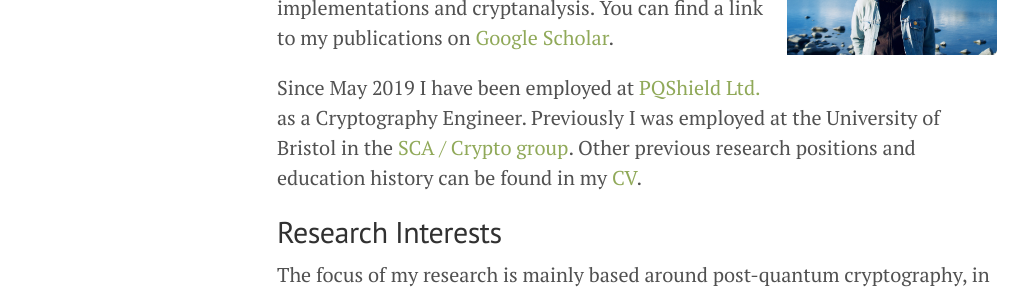
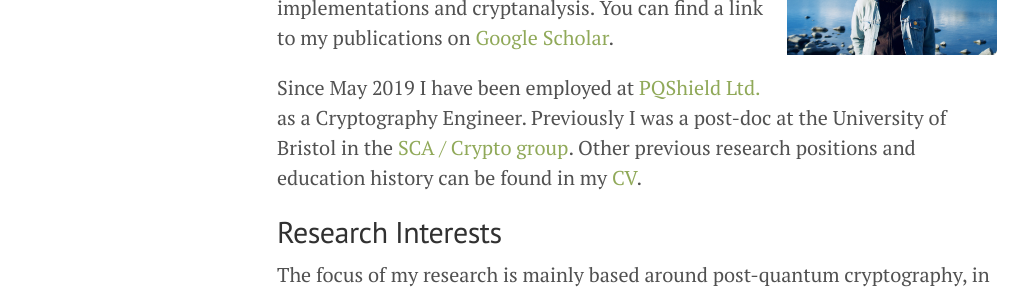
Before and after one commit to jameshoweee/jameshoweee.github.io, a Jekyll site: the page built from index.md, in a window 1280 px wide. Shown: the part 217-512 px from the top of the page, without its empty margins (3-1031 px from the left). Built offline with Jekyll 4.4.1, drawn with Linux system fonts in a browser that asks for light colours.

Commit message:
Update index.md

```diff
--- a/index.md
+++ b/index.md
@@ -10,7 +10,7 @@ title: Home
 I'm a cryptographer, with a focus on practical implementations and cryptanalysis.
 You can find a link to my publications on [Google Scholar](https://scholar.google.co.uk/citations?user=LItUNn4AAAAJ&hl=en).
 
-Since May 2019 I have been employed at [PQShield Ltd.](https://pqshield.com/) as a Cryptography Engineer. Previously I was employed at the University of Bristol in the [SCA / Crypto group](http://www.bristol-sca.com). Other previous research positions and education history can be found in my [CV](files/CV.pdf).
+Since May 2019 I have been employed at [PQShield Ltd.](https://pqshield.com/) as a Cryptography Engineer. Previously I was a post-doc at the University of Bristol in the [SCA / Crypto group](http://www.bristol-sca.com). Other previous research positions and education history can be found in my [CV](files/CV.pdf).
 
 ## Research Interests
 
```
